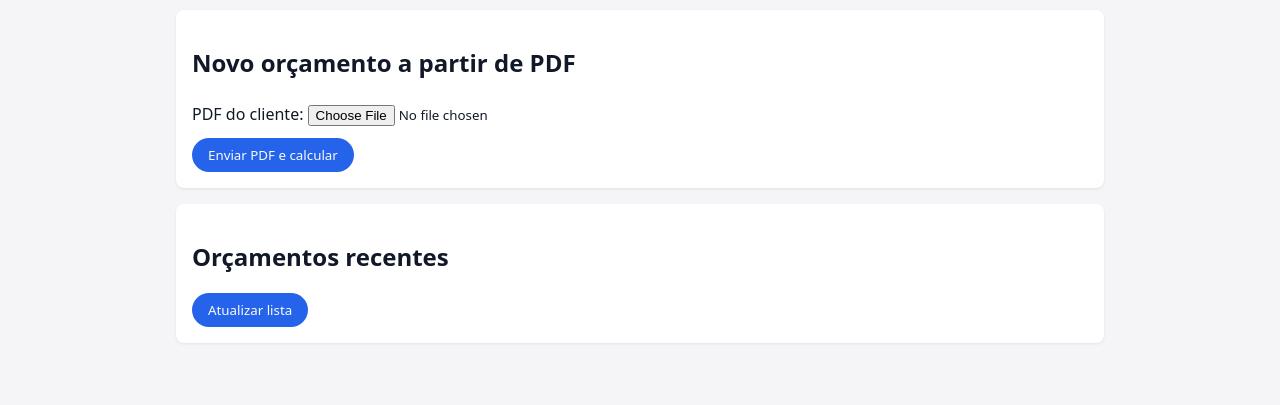
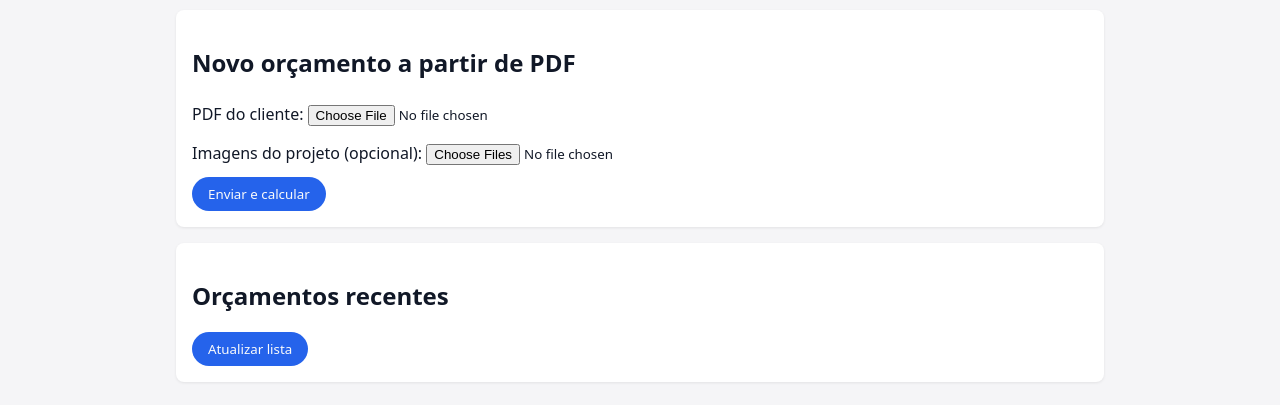
Before and after one commit to francellinogabriel-glitch/arte-ferro-v2, a website: page public/index.html in a window 1280 px wide. Shown: the part 69-474 px from the top of the page. Drawn offline with Linux system fonts and the light colour scheme.

Commit message:
Update index.html

```diff
--- a/public/index.html
+++ b/public/index.html
@@ -14,11 +14,16 @@
     <section class="card">
       <h2>Novo orçamento a partir de PDF</h2>
       <form id="upload-form">
-        <label>PDF do cliente:
-          <input type="file" id="pdf" name="pdf" accept="application/pdf" required />
-        </label>
-        <button type="submit">Enviar PDF e calcular</button>
-      </form>
+  <label>PDF do cliente:
+    <input type="file" id="pdf" name="pdf" accept="application/pdf" required />
+  </label>
+
+  <label>Imagens do projeto (opcional):
+    <input type="file" id="imagens" name="imagens" accept="image/*" multiple />
+  </label>
+
+  <button type="submit">Enviar e calcular</button>
+</form>
       <div id="upload-resultado"></div>
     </section>
 
```
